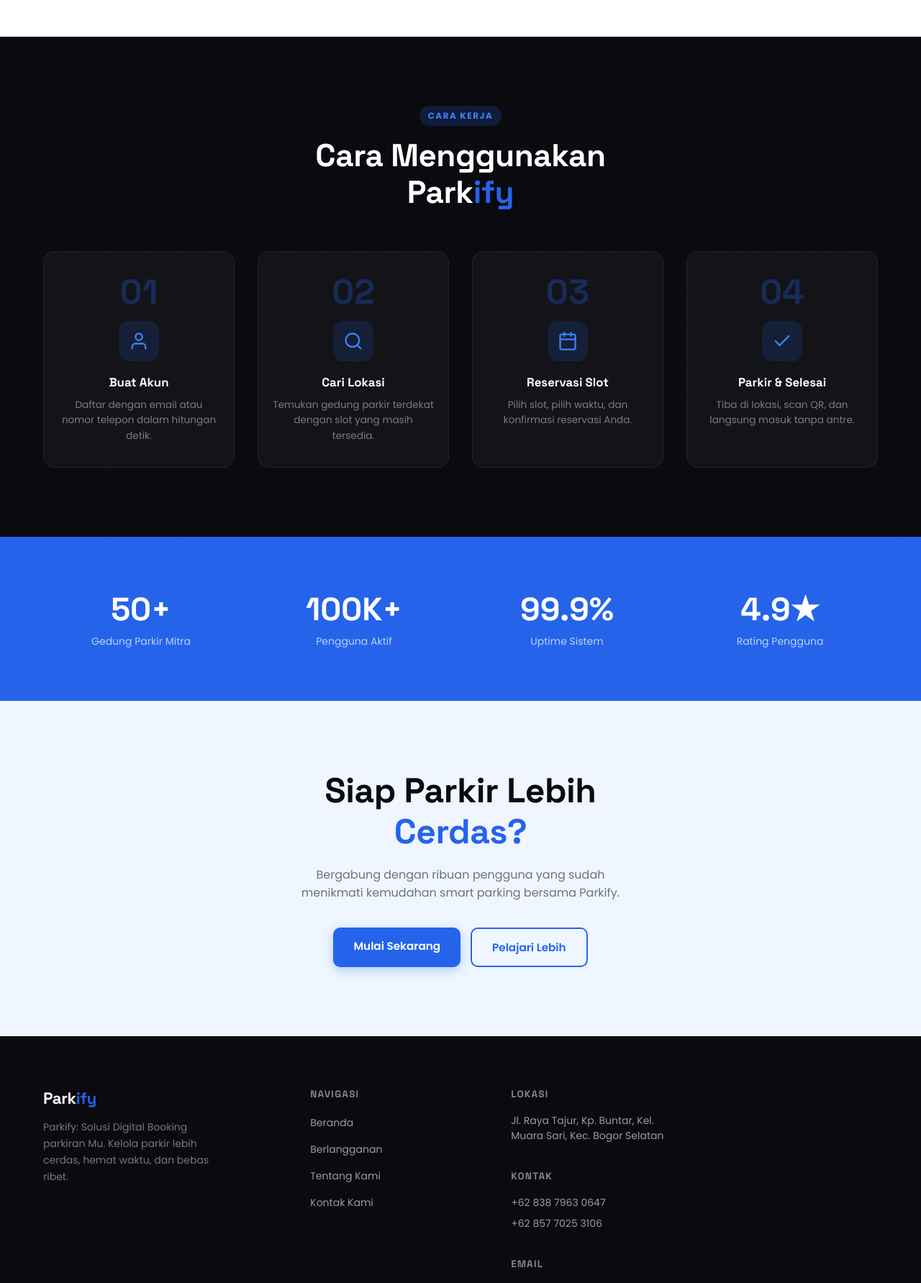
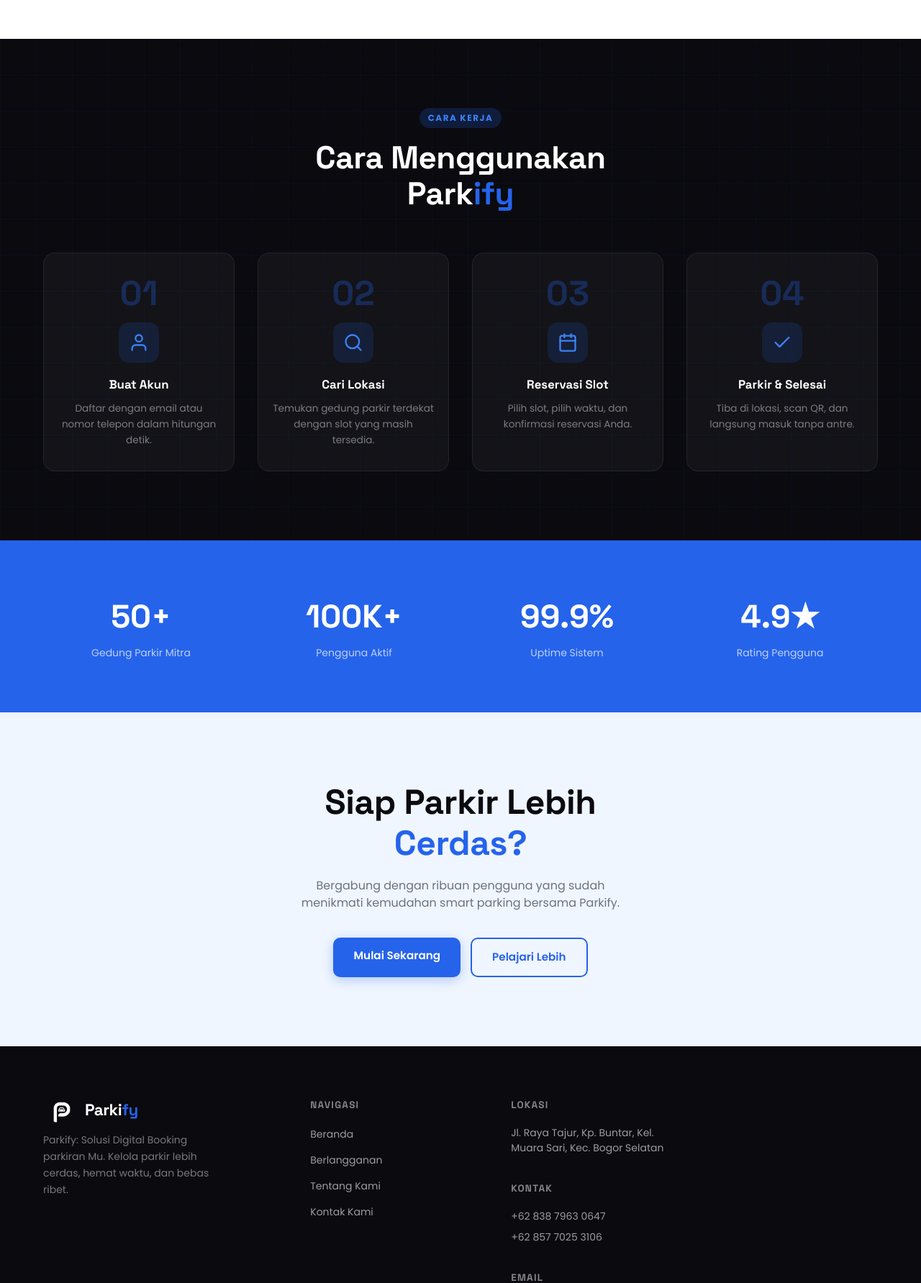
Before and after one commit to tineetech/smart-parking-bia2026, a Laravel app: page / in a window 1280 px wide. Shown: the part 2120-3903 px from the top of the page at 72% size. Run offline with Laravel 12, Linux system fonts and the light colour scheme; some libraries are stand-ins or nearby versions.

Commit message:
update: add asset logo

```diff
--- a/website/frontend/resources/views/pages/home.blade.php
+++ b/website/frontend/resources/views/pages/home.blade.php
@@ -7,6 +7,9 @@
   <link href="https://fonts.googleapis.com/css2?family=Space Grotesk:wght@400;600;700;800&family=DM+Sans:wght@300;400;500;600&display=swap" rel="stylesheet" />
   <link href="https://fonts.googleapis.com/css2?family=Inter:wght@300;400;500;600&family=Poppins:wght@400;600;700;800&display=swap" rel="stylesheet">
   <link href="https://fonts.googleapis.com/css2?family=DM+Sans:wght@300;400;500;600&family=Space+Grotesk:wght@400;500;700&display=swap" rel="stylesheet">
+
+  <script src="https://cdn.tailwindcss.com"></script>
+  <link rel="shortcut icon" href="{{ asset('assets/img/logo-round.png')}}" type="image/x-icon">
   <style>
     *, *::before, *::after { box-sizing: border-box; margin: 0; padding: 0; }
 
@@ -989,7 +992,12 @@
 <footer id="kontak">
   <div class="footer-top">
     <div class="footer-brand">
-      <div class="logo">Park<span>ify</span></div>
+        <div class="flex gap-2">
+            <div>
+                <img src="{{ asset('assets/img/logo-light.png') }}" style="width: 50px" alt="">
+            </div>
+          <div class="logo">Parki<span>fy</span></div>
+        </div>
       <p>Parkify: Solusi Digital Booking parkiran Mu. Kelola parkir lebih cerdas, hemat waktu, dan bebas ribet.</p>
     </div>
     <div class="footer-col">
```
Also changed, not shown: website/frontend/public/assets/img/logo-light.png (added), website/frontend/public/assets/img/logo-round.png (added).
